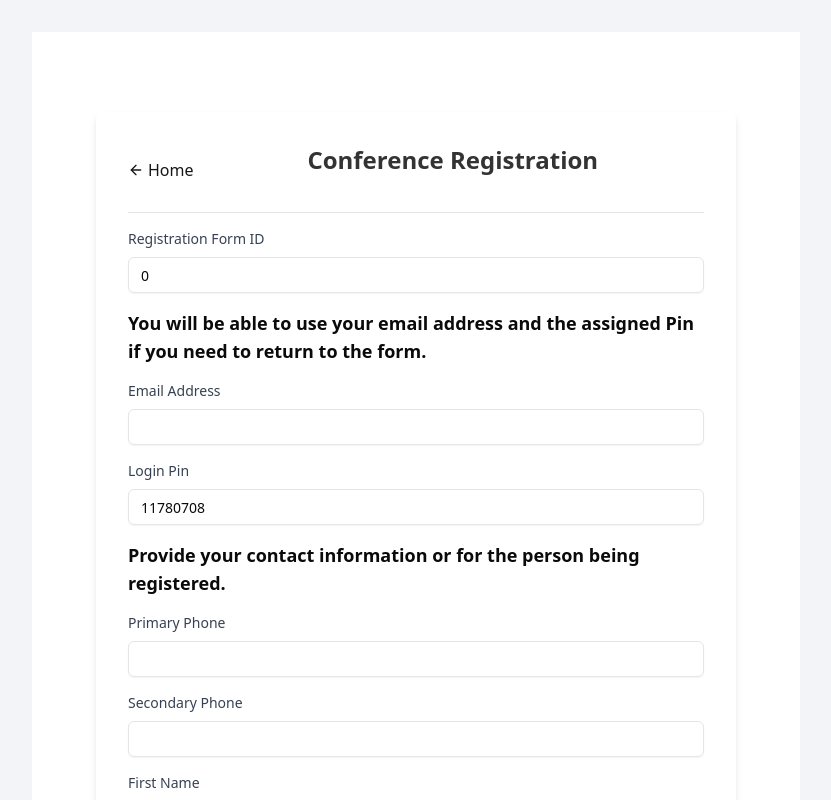
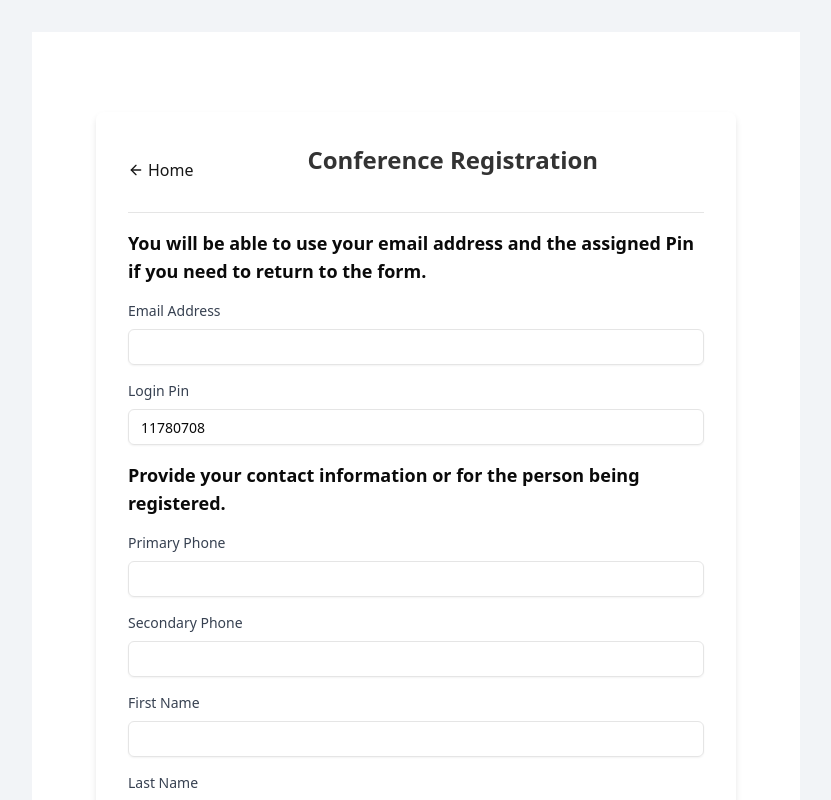
Before and after one commit to mhodgesatuh/ConferenceRegApp, a React (Vite) app in the folder frontend/: page /register in a window 1280 px wide. Shown: the top 800 px of the page, without its empty margins (224-1055 px from the left). Built offline with nearby package versions, Linux system fonts and the light colour scheme.

Commit message:
feat: hide id field unless loaded

```diff
--- a/frontend/src/features/registration/RegistrationForm.tsx
+++ b/frontend/src/features/registration/RegistrationForm.tsx
@@ -21,9 +21,13 @@ type RegistrationFormProps = {
 };
 
 const RegistrationForm: React.FC<RegistrationFormProps> = ({fields, initialData}) => {
+    const visibleFields = initialData?.id
+        ? fields
+        : fields.filter((f) => f.name !== 'id');
+
     const [state, dispatch] = useReducer(
         formReducer,
-        {...initialFormState(fields), ...(initialData || {})}
+        {...initialFormState(visibleFields), ...(initialData || {})}
     );
 
     useEffect(() => {
@@ -86,7 +90,7 @@ const RegistrationForm: React.FC<RegistrationFormProps> = ({fields, initialData}
                             type={field.type === 'pin' ? 'text' : field.type}
                             value={state[field.name] as string | number}
                             onChange={handleChange}
-                            readOnly={field.type === 'pin'}
+                            readOnly={field.type === 'pin' || field.name === 'id'}
                             required={field.required ?? false}
                         />
                     </div>
@@ -97,7 +101,7 @@ const RegistrationForm: React.FC<RegistrationFormProps> = ({fields, initialData}
     const handleSubmit = async (e: React.FormEvent) => {
         e.preventDefault();
         try {
-            const {loginPin: _pin, ...payload} = state;
+            const {loginPin: _pin, id: _id, ...payload} = state;
             const res = await fetch('/api/registrations', {
                 method: 'POST',
                 headers: {'Content-Type': 'application/json'},
@@ -136,7 +140,7 @@ const RegistrationForm: React.FC<RegistrationFormProps> = ({fields, initialData}
                 </header>
 
 
-                {fields.map(renderField)}
+                {visibleFields.map(renderField)}
 
                 <Button type="submit">Register</Button>
             </form>
```
Also changed, not shown: 1 other file (tests, documents, lock files or other folders).
